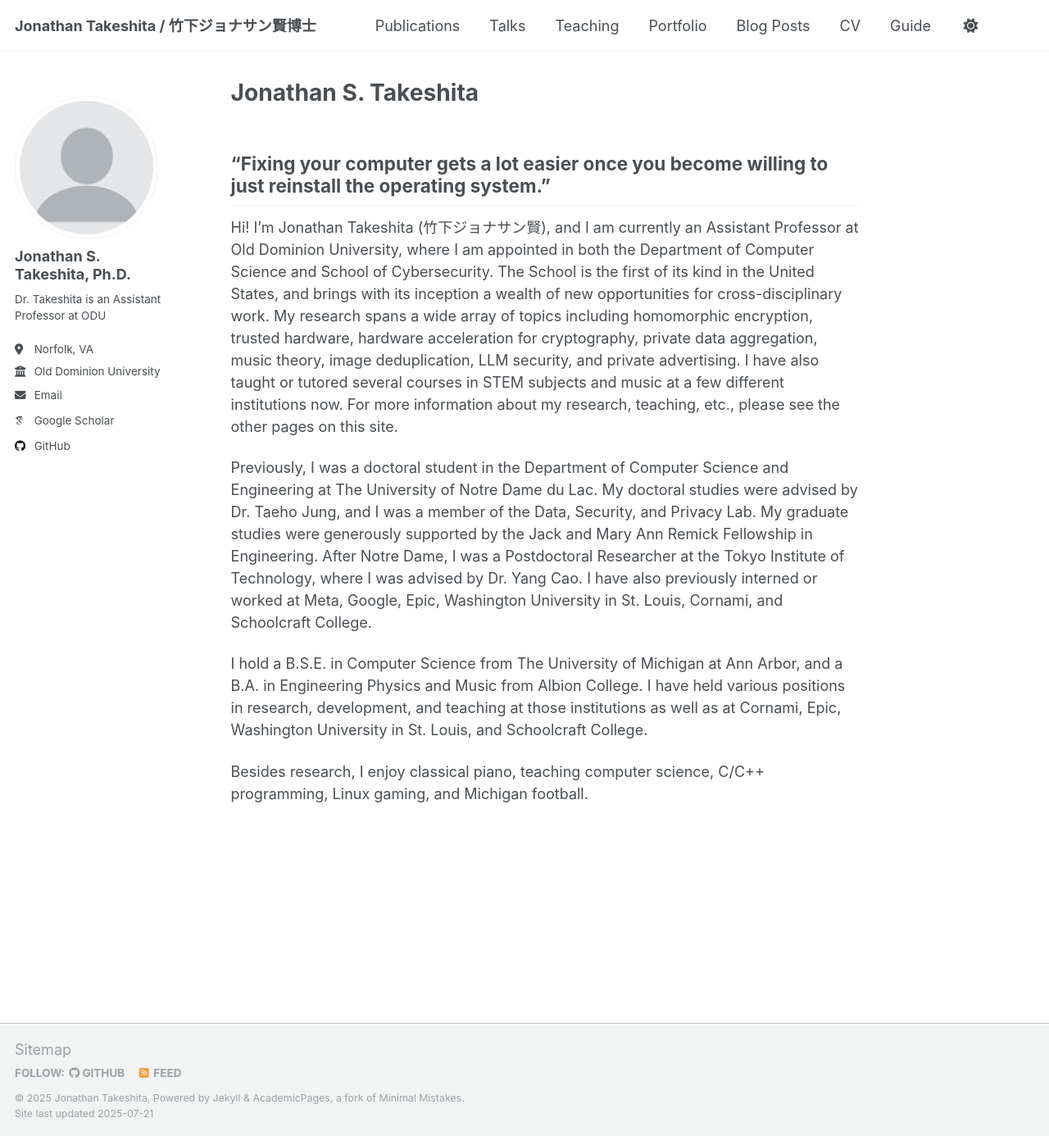
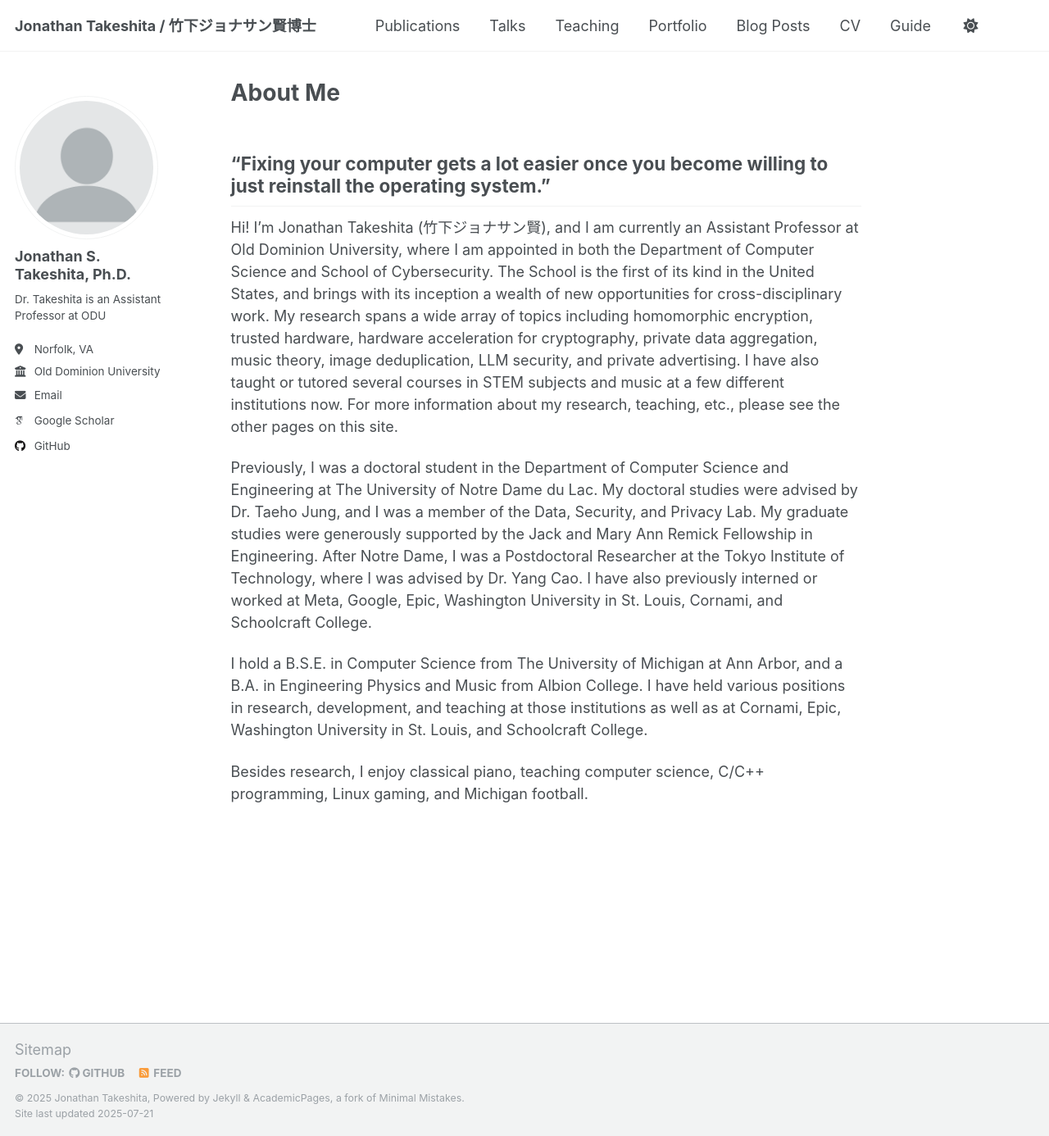
Before and after one commit to jtakeshi/jtakeshi.github.io, a Jekyll site: the page built from _pages/about.md, in a window 1280 px wide and 1386 px high. Shown: the whole window at 82% size. Built offline with Jekyll 4.4.1, drawn with Linux system fonts in a browser that asks for light colours; some web fonts are replaced; a script that is not in the unit is left out.

Commit message:
Update about.md

```diff
--- a/_pages/about.md
+++ b/_pages/about.md
@@ -1,6 +1,6 @@
 ---
 permalink: /
-title: "Jonathan S. Takeshita"
+title: "About Me"
 author_profile: true
 redirect_from:
   - /about/
```
